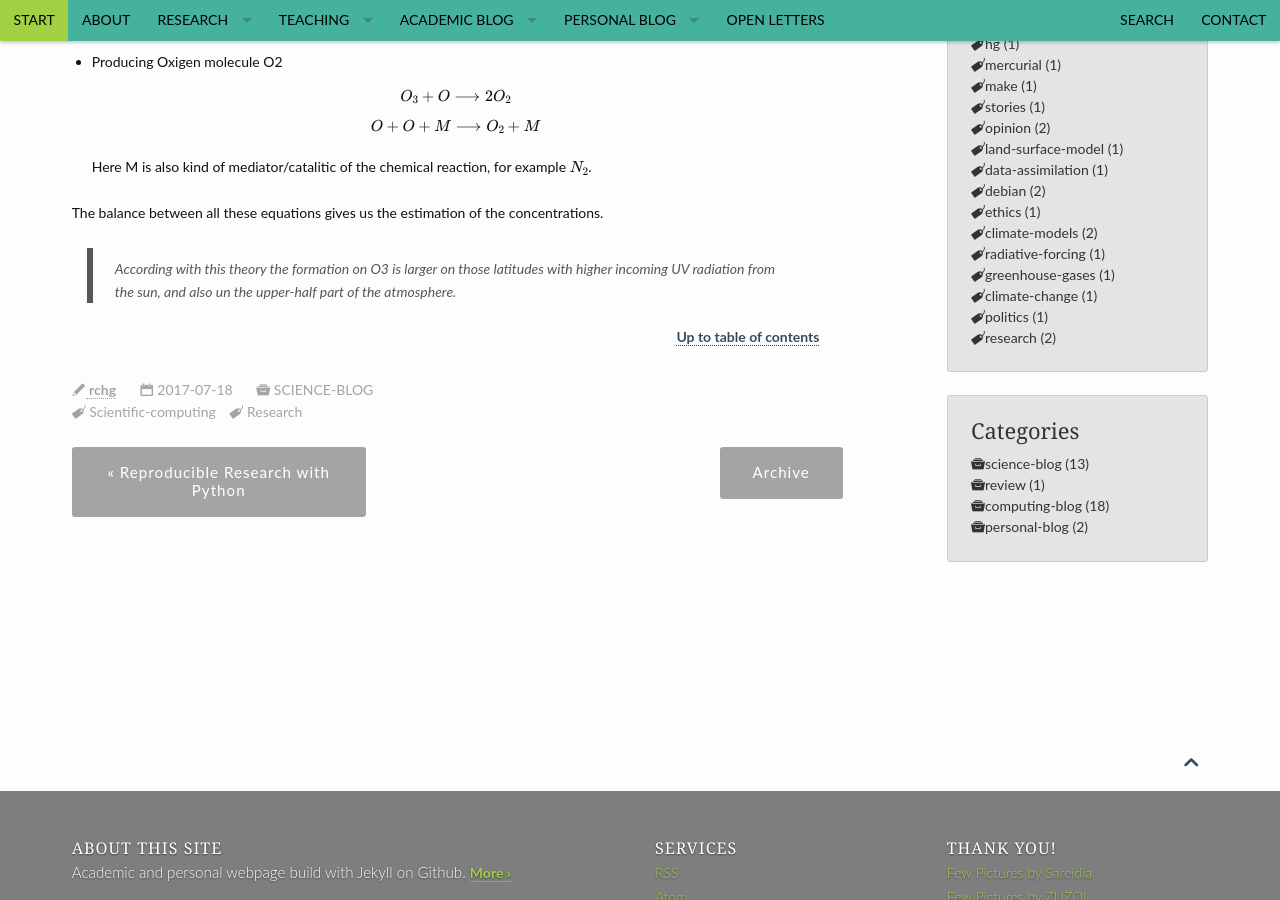
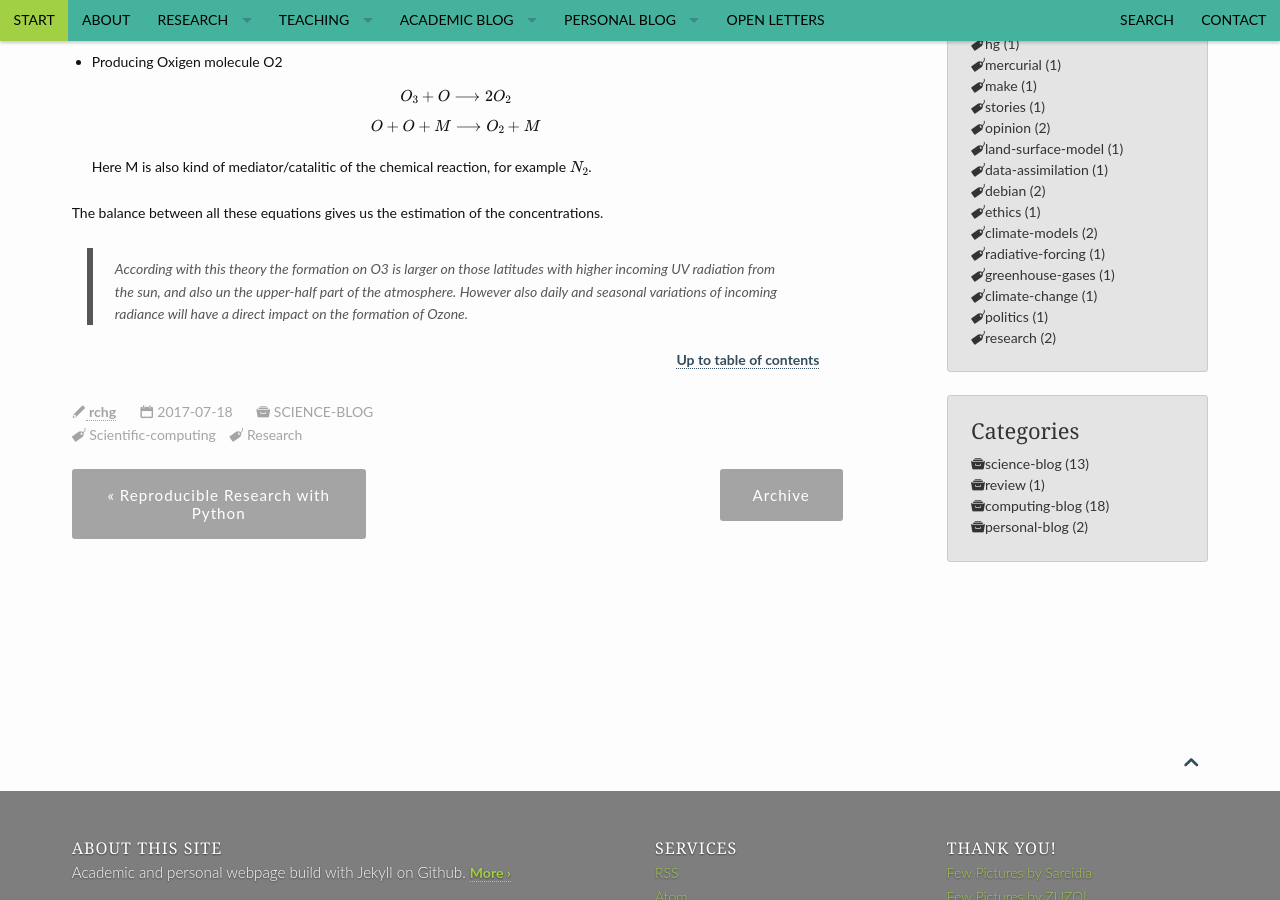
Before and after one commit to RCHG/rchg.github.io, a Jekyll site: the page built from _posts/2017-07-18-Atmospheric-Ozone.md, in a window 1280 px wide and 900 px high, scrolled down 952 px. Built offline with Jekyll 4.4.1, drawn with Linux system fonts in a browser that asks for light colours; formulas are drawn with MathJax 3.

Commit message:
Update 2017-07-18-Atmospheric-Ozone.md

```diff
--- a/_posts/2017-07-18-Atmospheric-Ozone.md
+++ b/_posts/2017-07-18-Atmospheric-Ozone.md
@@ -54,7 +54,7 @@
 
 The balance between all these equations gives us the estimation of the concentrations.
 
-> According with this theory the formation on O3 is larger on those latitudes with higher incoming UV radiation from the sun, and also un the upper-half part of the atmosphere.
+> According with this theory the formation on O3 is larger on those latitudes with higher incoming UV radiation from the sun, and also un the upper-half part of the atmosphere. However also daily and seasonal variations of incoming radiance will have a direct impact on the formation of Ozone.
 
 <small markdown="1">[Up to table of contents](#toc)</small>
 {: .text-right }
```
